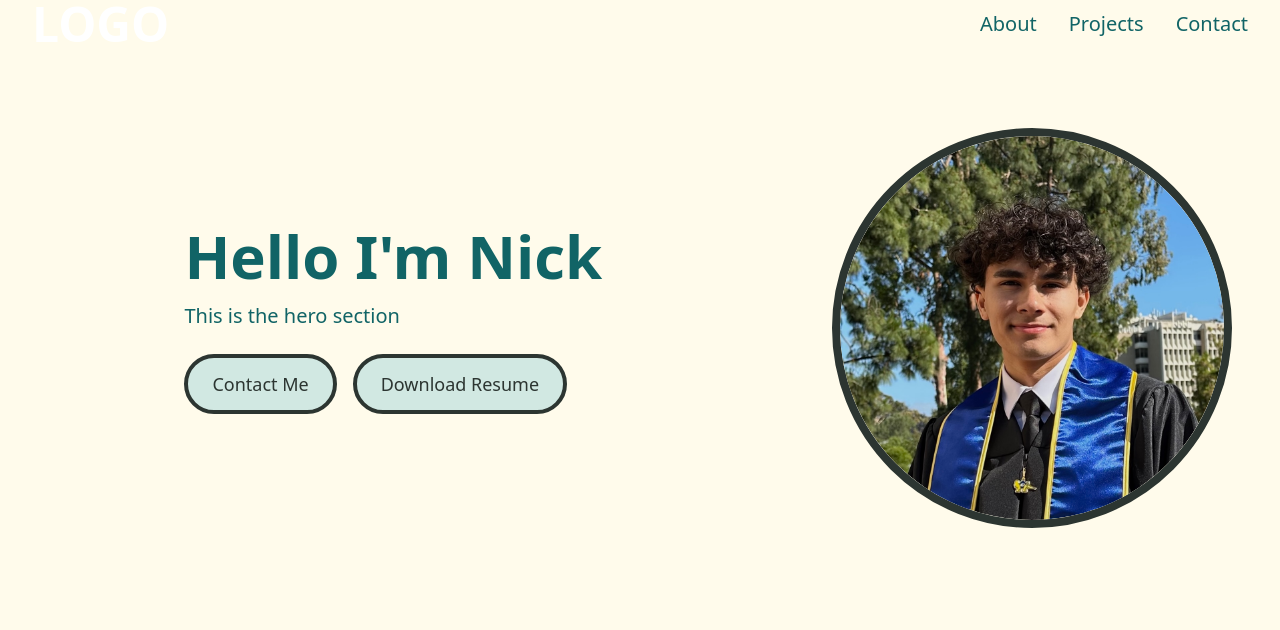
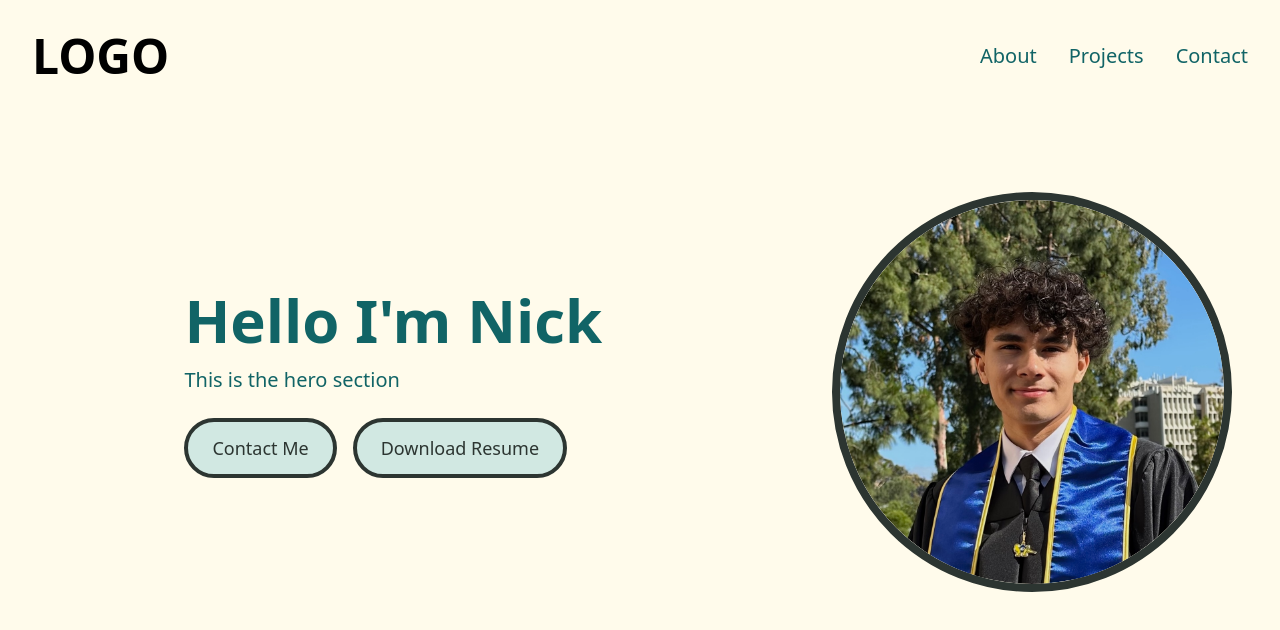
Before and after one commit to nrcorrea/nrcorrea.github.io, a Next.js app: page / in a window 1280 px wide. Shown: the top 630 px of the page. Built offline with nearby package versions, Linux system fonts and the light colour scheme.

Commit message:
Update Navbar.jsx

```diff
--- a/app/components/Navbar.jsx
+++ b/app/components/Navbar.jsx
@@ -11,8 +11,8 @@
 const Navbar = () => {
     return (
         <nav>
-            <div className="flex flex-wrap items-center justify-between mx-auto px-8">
-                <Link href="/" className="text-5xl text-white font-semibold">
+            <div className="flex flex-wrap items-center justify-between mx-auto p-8">
+                <Link href="/" className="text-5xl text-black font-semibold">
                     LOGO
                 </Link>
                 <div className="menu hidden md:block md:w-auto" id="navbar">
```
